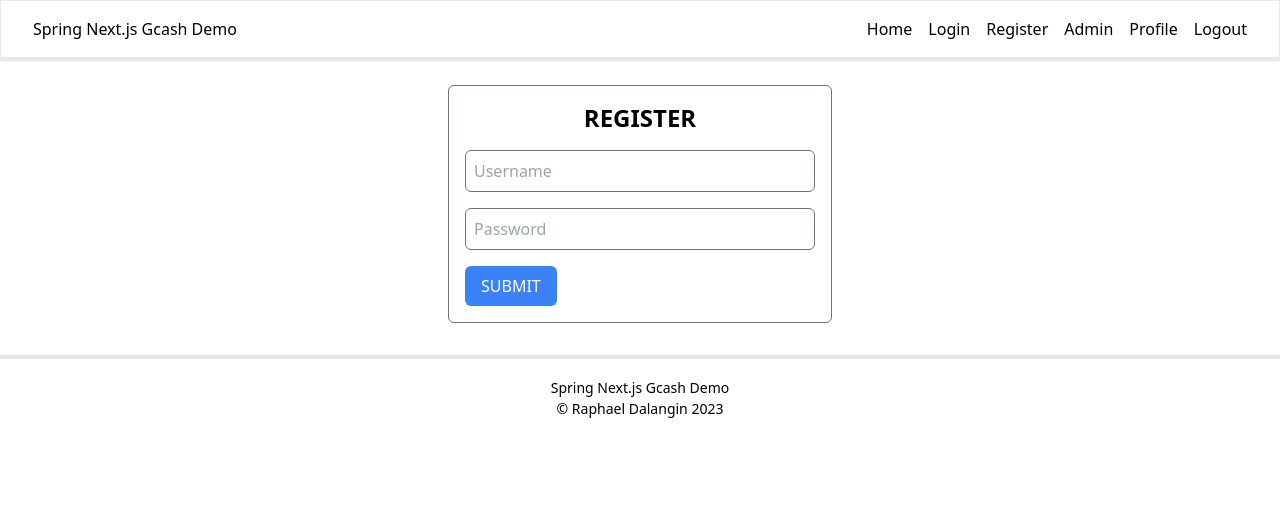
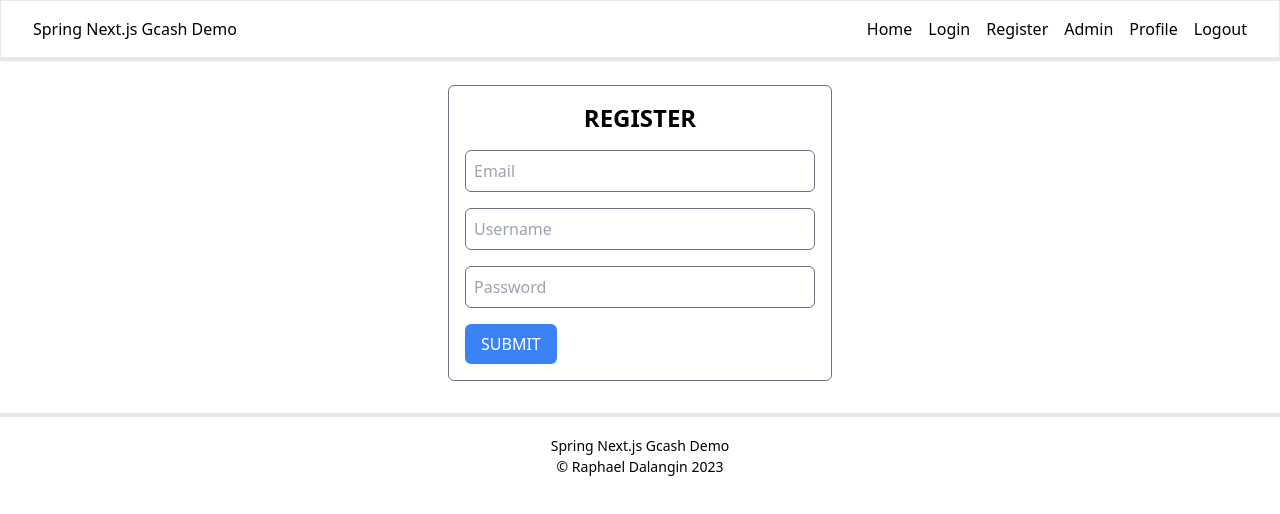
Before and after one commit to chatchatabc/spring-nextjs-gcash-demo, a Next.js app in the folder frontend/: page /register in a window 1280 px wide. Shown: the top 514 px of the page. Built offline with nearby package versions, Linux system fonts and the light colour scheme.

Commit message:
feat(frontend): implement user registration

```diff
--- a/frontend/src/app/register/page.tsx
+++ b/frontend/src/app/register/page.tsx
@@ -1,27 +1,68 @@
 'use client';
 
-import axios from 'axios';
-import { useRef } from 'react';
+import { FormResponse } from '@/lib/api/Interfaces';
+import { registerUser } from '@/lib/api/User';
+import { FormEvent, useRef, useState } from 'react';
 
 export default function Register() {
-  const form = useRef<HTMLFormElement>(null);
+  const email = useRef<HTMLInputElement>(null);
   const username = useRef<HTMLInputElement>(null);
   const password = useRef<HTMLInputElement>(null);
 
-  const register = async () => {
-    // Using axios create a post request to /api/register
-    // with the username and password from the form
-    // If successful, redirect to /login
-    // If not, display the error message
-    const res = await axios.post('/api/register', {
-      username: username.current?.value,
-      password: password.current?.value,
+  // States
+  const [status, setStatus] = useState<FormResponse>(FormResponse.IDLE);
+
+  /**
+   * Register a new user
+   * @param e
+   * @returns
+   */
+  const register = async (e: FormEvent) => {
+    e.preventDefault();
+    setStatus(FormResponse.LOADING);
+    const res = await registerUser({
+      email: email.current?.value!,
+      username: username.current?.value!,
+      password: password.current?.value!,
     });
+
+    // Successful registration
+    if (res.status === 201) {
+      setStatus(FormResponse.SUCCESS);
+      return;
+    }
+    // Failed registration
+    else if (res.status >= 300) {
+      setStatus(FormResponse.ERROR);
+      return;
+    }
   };
+
   return (
-    <form className='flex flex-col justify-center w-[30%] border border-gray-500 rounded-md mx-auto'>
+    <form
+      onSubmit={register}
+      className='flex flex-col justify-center w-[30%] border border-gray-500 rounded-md mx-auto'
+    >
       <div className='text-center pt-4'>
         <h1 className='uppercase text-2xl font-semibold'>Register</h1>
+      </div>
+      <div>
+        {status === FormResponse.SUCCESS && (
+          <p className='text-center text-green-500'>Registration Successful!</p>
+        )}
+        {status === FormResponse.ERROR && (
+          <p className='text-center text-red-500'>Registration Failed!</p>
+        )}
+      </div>
+      <div className='pt-4 w-full px-4'>
+        <input
+          className='border border-gray-500 rounded-md py-2 px-2 w-full'
+          type='email'
+          name='email'
+          placeholder='Email'
+          ref={email}
+          required
+        />
       </div>
       <div className='pt-4 w-full px-4'>
         <input
--- /dev/null
+++ b/frontend/src/lib/api/Interfaces.ts
@@ -0,0 +1,19 @@
+/**
+ * User interface
+ */
+export interface IRegisterUser {
+  id?: string;
+  email: string;
+  username: string;
+  password: string;
+}
+
+export enum FormResponse {
+  IDLE = 'idle',
+  LOADING = 'loading',
+  SUCCESS = 'success',
+  ERROR = 'error',
+  WARNING = 'warning',
+  INFO = 'info',
+  VALIDATION_ERROR = 'validation_error',
+}
--- /dev/null
+++ b/frontend/src/lib/api/Manager.ts
@@ -0,0 +1,61 @@
+import axios from 'axios';
+
+/**
+ * Axios get method
+ *
+ * @param url
+ * @param params
+ * @returns
+ */
+export function getAction(url: string, params: Object) {
+  return axios({
+    method: 'get',
+    url: url,
+    data: params,
+  });
+}
+
+/**
+ * Axios post method
+ *
+ * @param url
+ * @param params
+ * @returns
+ */
+export function postAction(url: string, params: Object) {
+  return axios({
+    method: 'post',
+    url: url,
+    data: params,
+  });
+}
+
+/**
+ * Axios put method
+ *
+ * @param url
+ * @param params
+ * @returns
+ */
+export function putAction(url: string, params: Object) {
+  return axios({
+    method: 'put',
+    url: url,
+    data: params,
+  });
+}
+
+/**
+ * Axios delete method
+ *
+ * @param url
+ * @param params
+ * @returns
+ */
+export function deleteAction(url: string, params: Object) {
+  return axios({
+    method: 'delete',
+    url: url,
+    data: params,
+  });
+}
--- /dev/null
+++ b/frontend/src/lib/api/User.ts
@@ -0,0 +1,5 @@
+import { IRegisterUser } from './Interfaces';
+import { postAction } from './Manager';
+
+export const registerUser = (params: IRegisterUser) =>
+  postAction(`${process.env.NEXT_PUBLIC_API}/register`, params);
```
